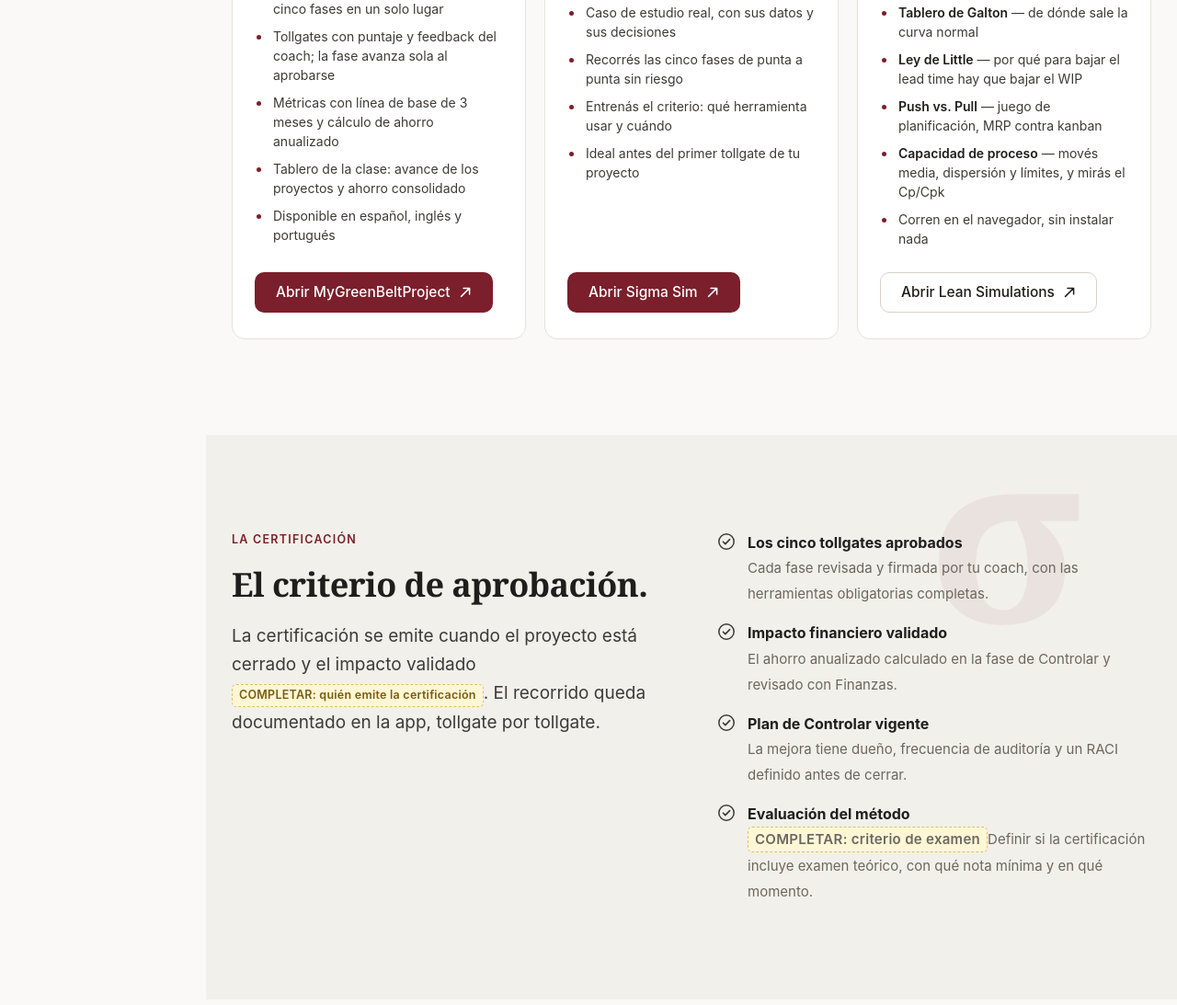
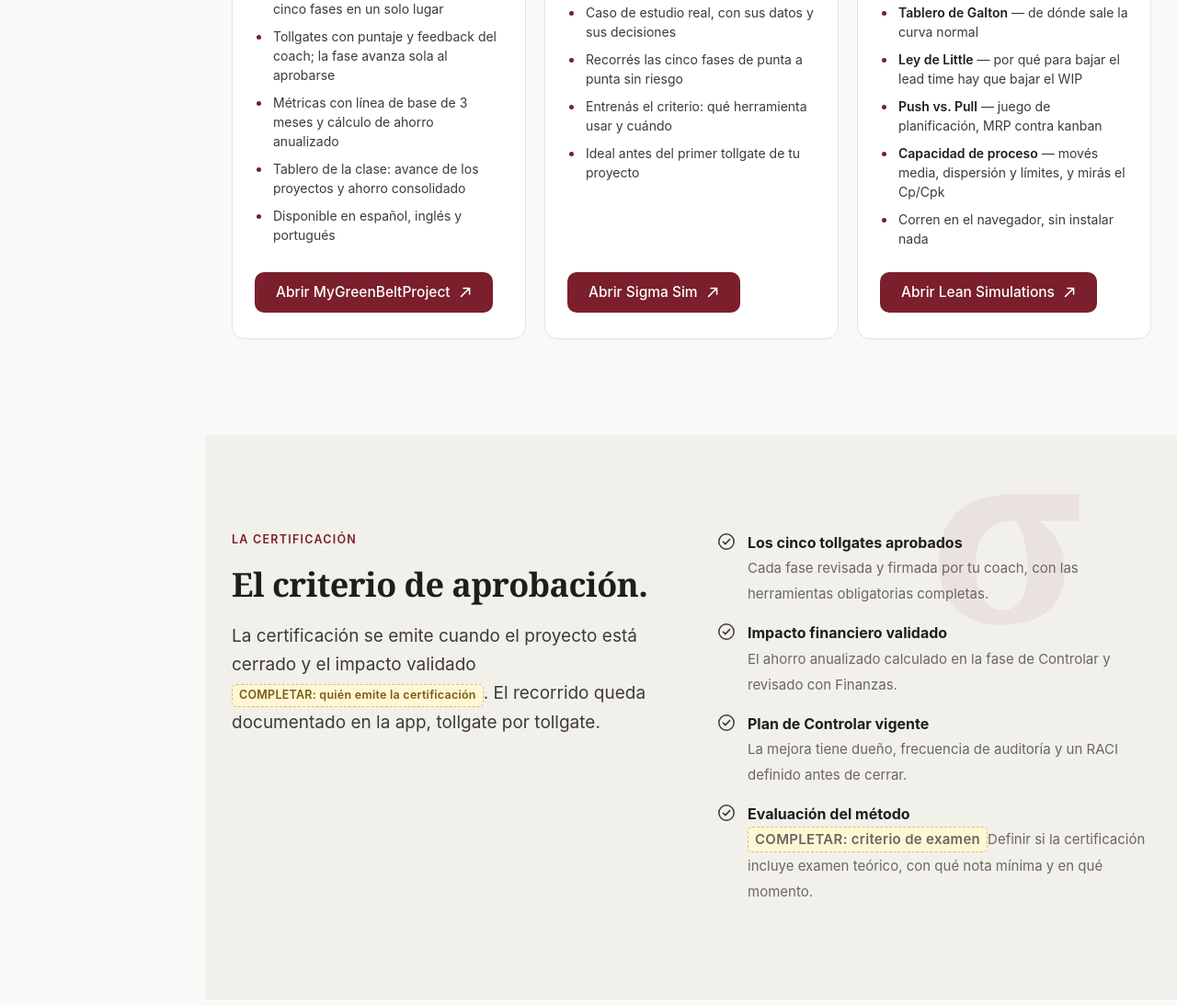
Before and after one commit to Lean-courses/gb-landing, a plain HTML site: page index.html in a window 1280 px wide. Shown: the part 7813-8906 px from the top of the page at 92% size. Drawn offline with Linux system fonts and the light colour scheme.

Commit message:
Fill the Lean Simulations button like the other two
It was the outlined variant while the other two apps carry the filled
burgundy one, so the third card read as a lesser option rather than a
peer. All three now match.

Co-Authored-By: Claude Opus 5 <noreply@anthropic.com>
Claude-Session: https://claude.ai/code/session_013twirfjUwY9cbCHVvfu5ds

```diff
--- a/index.html
+++ b/index.html
@@ -593,7 +593,7 @@
           <li>Corren en el navegador, sin instalar nada</li>
         </ul>
         <div class="app__cta">
-          <a class="btn btn--ghost" href="https://lean-simulations.vercel.app/?lang=es" target="_blank" rel="noopener">
+          <a class="btn btn--primary" href="https://lean-simulations.vercel.app/?lang=es" target="_blank" rel="noopener">
             Abrir Lean Simulations
             <svg width="14" height="14" viewBox="0 0 14 14" fill="none" aria-hidden="true"><path d="M5 2.4h6.6V9M11.4 2.6L2.6 11.4" stroke="currentColor" stroke-width="1.5" stroke-linecap="round" stroke-linejoin="round"/></svg>
           </a>
```
